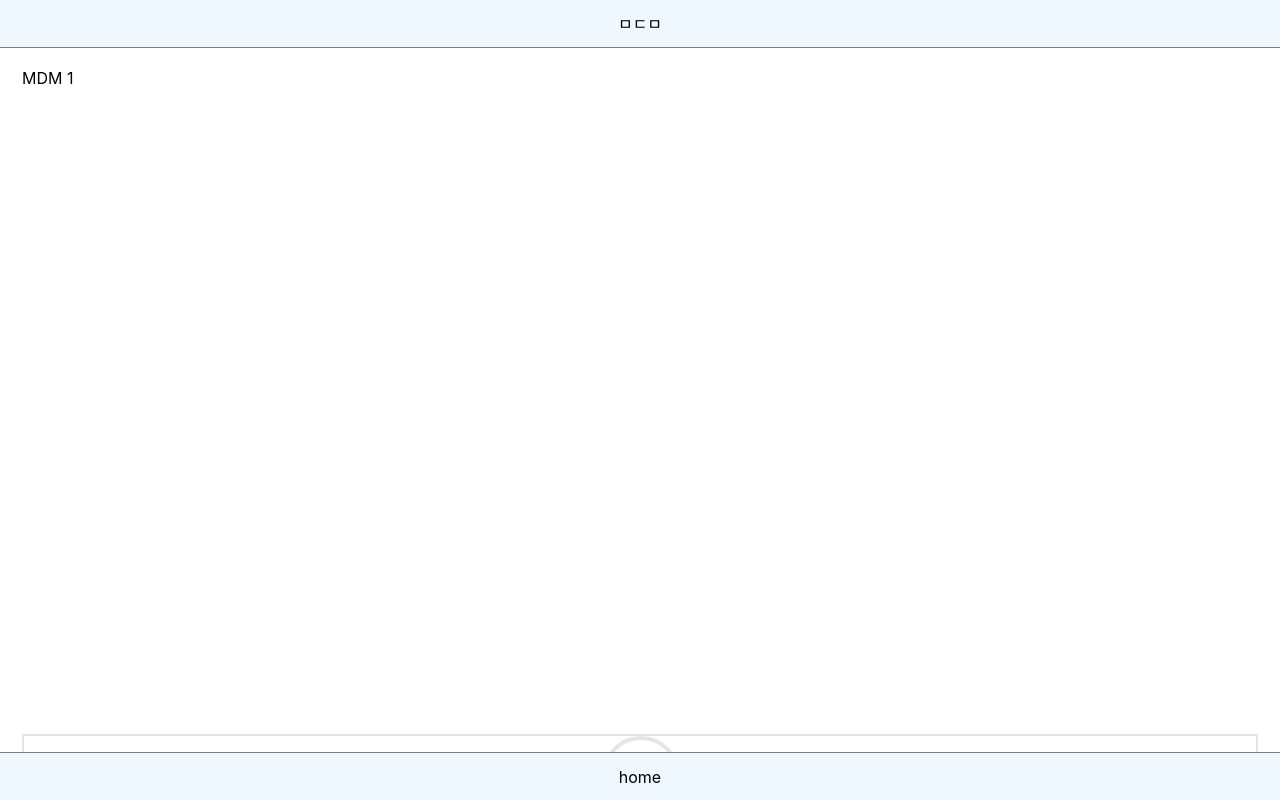
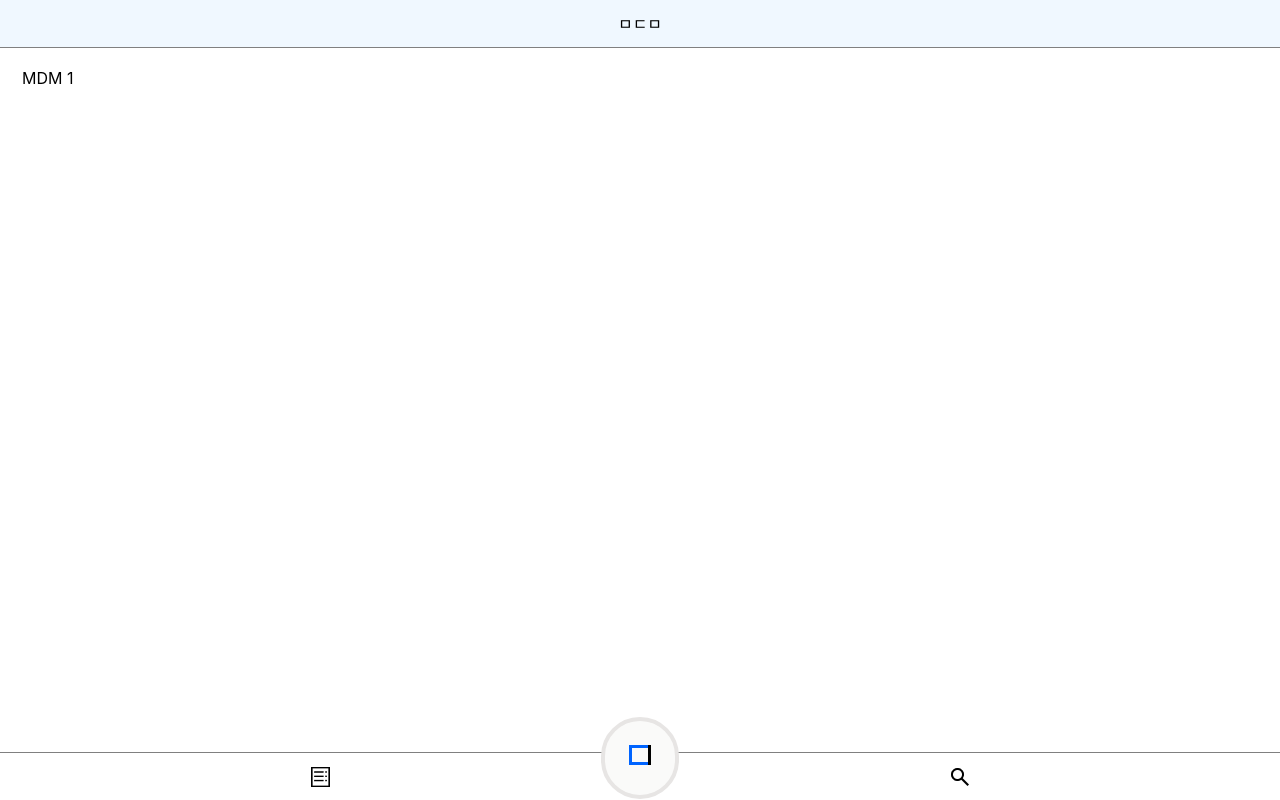
Before and after one commit to SixToOne/mdm, a React (Create React App) app in the folder client/: page /mdm/1 in a window 1280 px wide. Built offline with nearby package versions, Linux system fonts and the light colour scheme.

Commit message:
Design : 💄 하단 바 디자인 메인 레이아웃에 맞게 수정

```diff
--- a/client/src/App.tsx
+++ b/client/src/App.tsx
@@ -2,7 +2,6 @@ import { Routes, Route } from 'react-router-dom';
 import Home from '@/pages/Home';
 import MDM from '@/pages/MDM';
 import MainLayout from '@/components/layouts/MainLayout';
-import BottomNav from '@/components/BottomNav';
 import QuizDetail from '@/pages/QuizDetail';
 import ArticleWrite from '@/pages/ArticleWrite';
 
@@ -16,7 +15,6 @@ function App() {
                     <Route path="/mdm/new" element={<ArticleWrite />} />
                     <Route path="/mdm/:id" element={<MDM />} />
                 </Routes>
-                <BottomNav />
             </MainLayout>
         </>
     );
--- a/client/src/components/BottomNav/BottomNav.tsx
+++ b/client/src/components/BottomNav/BottomNav.tsx
@@ -1,22 +1,21 @@
 import { Link } from 'react-router-dom';
+import styled from 'styled-components';
 
 export default function BottomNav() {
     return (
-        <div className="mt-auto border-2 border-stone-200">
-            <nav className="flex justify-evenly">
+        <div className="w-full">
+            <nav className="flex justify-around">
                 {/* 첫번째 아이콘은 어디로 연결? */}
-                {/* <Link to="/mdm"> */}
                 <button>
                     <img src="/images/Menu.png" />
                 </button>
-                <div className="rounded-full p-6 border-4 border-stone-200">
+                <Wrapper className="rounded-full p-6 border-4 bg-stone-50 border-stone-200">
                     <Link to="/">
                         <button>
                             <img src="/images/Logo.png" />
-                            {/* 중앙 홈 아이콘은 더 위로 띄워야 함 */}
                         </button>
                     </Link>
-                </div>
+                </Wrapper>
                 <button>
                     <img src="/images/Search.png" />
                 </button>
@@ -24,3 +23,8 @@ export default function BottomNav() {
         </div>
     );
 }
+
+const Wrapper = styled.div`
+    position: absolute;
+    bottom: 1px;
+`;
--- a/client/src/components/layouts/MainLayout.tsx
+++ b/client/src/components/layouts/MainLayout.tsx
@@ -1,5 +1,6 @@
 import { ReactNode } from 'react';
 import styled from 'styled-components';
+import BottomNav from '../BottomNav';
 
 interface MainLayoutProps {
     children: ReactNode;
@@ -10,7 +11,9 @@ const MainLayout = ({ children }: MainLayoutProps) => {
         <StyledMainLayout>
             <Header>ㅁㄷㅁ</Header>
             <Container>{children}</Container>
-            <Footer>home</Footer>
+            <Footer>
+                <BottomNav />
+            </Footer>
         </StyledMainLayout>
     );
 };
@@ -47,7 +50,7 @@ const Footer = styled.div`
     align-items: center;
     justify-content: center;
     border-top: 1px solid gray;
-    background-color: aliceblue;
+    // background-color: aliceblue;
 `;
 
 export default MainLayout;
```
